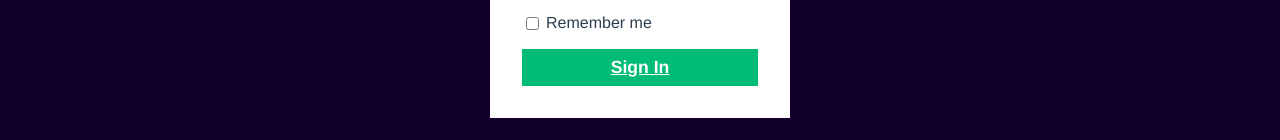
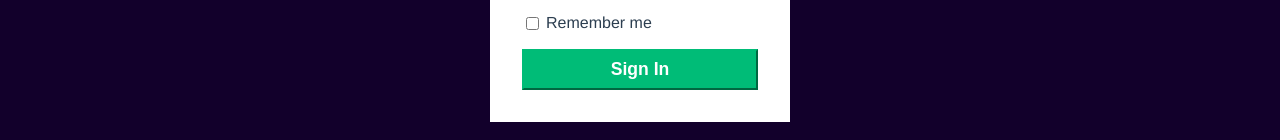
Before and after one commit to Orkham/NicolasChatelais_13_18102021, a React (Create React App) app: page /sign-in in a window 1280 px wide. Shown: the part 418-558 px from the top of the page. Built offline with nearby package versions, Linux system fonts and the light colour scheme.

Commit message:
test login js

```diff
--- a/src/App.js
+++ b/src/App.js
@@ -10,17 +10,22 @@ import * as ACTIONS from './actions/actions.js'
 
 /*STORE*/
 
-let store = createStore(reducer)
+export let store = createStore(reducer)
 //console.log(store)
 /* store.subscribe(function () {
   console.log(store.getState())
 }) */
 
 //store.dispatch(ACTIONS.testClick)
-store.dispatch(ACTIONS.signIn)
+//store.dispatch(ACTIONS.signIn)
 
-function testButton(){
+function testButton() {
   store.dispatch(ACTIONS.testClick)
+  console.log(store.getState())
+}
+function logIn() {
+  store.dispatch(ACTIONS.signIn)
+  console.log(store.getState())
 }
 
 function App() {
@@ -30,9 +35,10 @@ function App() {
         <Route exact path="/">
           <WelcomePage />
           <button onClick={testButton}>Test</button>
+          <button onClick={logIn}>Connexion</button>
         </Route>
         <Route path="/sign-in">
-          <SignInPage />
+          <SignInPage store={store} />
         </Route>
         <Route path="/user">
           <UserPage />
--- a/src/actions/actions.js
+++ b/src/actions/actions.js
@@ -2,7 +2,6 @@ import * as ACTIONS from './actions_types.js'
 
 export let testClick = {
   type: ACTIONS.TEST,
-  payload: 'test',
 }
 export let signIn = {
   type: ACTIONS.SIGN_IN,
--- a/src/components/SignInForm.js
+++ b/src/components/SignInForm.js
@@ -2,6 +2,9 @@ import React from 'react'
 import styled from 'styled-components'
 import { FontAwesomeIcon } from '@fortawesome/react-fontawesome'
 import { faUserCircle } from '@fortawesome/free-solid-svg-icons'
+import { store } from '../App'
+import * as ACTIONS from '../actions/actions.js'
+import Input from './login/input.js'
 
 const StyledSignInForm = styled.div`
   .bg-dark {
@@ -54,7 +57,21 @@ const StyledSignInForm = styled.div`
   }
 `
 
-export default function SignInForm() {
+function logIn(e) {
+  e.preventDefault()
+  store.dispatch(ACTIONS.signIn)
+  console.log(store.getState())
+  let usernameValue = document.getElementById('username')
+  let passwordValue = document.getElementById('password')
+  /* console.log(usernameValue.value)
+  console.log(passwordValue.value) */
+  if (usernameValue.value === '123' && passwordValue.value === '123') {
+    console.log('connecté !')
+  }
+}
+
+export default function SignInForm(props) {
+  //console.log(props.store.getState())
   return (
     <StyledSignInForm>
       <main className="bg-dark">
@@ -65,24 +82,27 @@ export default function SignInForm() {
           ></FontAwesomeIcon>
           <h1>Sign In</h1>
           <form>
-            <div className="input-wrapper">
-              <label for="username">Username</label>
-              <input type="text" id="username" />
-            </div>
-            <div className="input-wrapper">
-              <label for="password">Password</label>
-              <input type="password" id="password" />
-            </div>
+            <Input
+              htmlForValue="username"
+              type="text"
+              id="username"
+              labelTitle="Username"
+            />
+            <Input
+              htmlForValue="password"
+              type="password"
+              id="password"
+              labelTitle="Password"
+            />
+
             <div className="input-remember">
               <input type="checkbox" id="remember-me" />
-              <label for="remember-me">Remember me</label>
+              <label htmlFor="remember-me">Remember me</label>
             </div>
-            {/* <!-- PLACEHOLDER DUE TO STATIC SITE --> */}
-            <a href="./user.html" className="sign-in-button">
+
+            <button className="sign-in-button" onClick={logIn}>
               Sign In
-            </a>
-            {/* <!-- SHOULD BE THE BUTTON BELOW --> */}
-            {/* <!-- <button className="sign-in-button">Sign In</button> --> */}
+            </button>
           </form>
         </section>
       </main>
--- /dev/null
+++ b/src/components/login/input.js
@@ -0,0 +1,8 @@
+export default function Input(props) {
+  return (
+    <div className="input-wrapper">
+      <label htmlFor={props.htmlForValue}>{props.labelTitle}</label>
+      <input type={props.type} id={props.id} />
+    </div>
+  )
+}
--- a/src/pages/SignInPage.js
+++ b/src/pages/SignInPage.js
@@ -2,11 +2,11 @@ import Header from '../components/Header'
 import Footer from '../components/Footer'
 import SignInForm from '../components/SignInForm'
 
-export default function SignInPage() {
+export default function SignInPage(props) {
   return (
     <div>
       <Header />
-      <SignInForm />
+      <SignInForm store={props.store} />
       <Footer />
     </div>
   )
--- a/src/reducers/login.reducer.js
+++ b/src/reducers/login.reducer.js
@@ -6,16 +6,13 @@ const stateInit = {
 }
 
 export default function reducer(state = stateInit, action) {
-  let newState
+
   if (action.type === ACTIONS.TEST) {
-    console.log('test')
-    newState = state
+    return { ...state, bonjour: !state.bonjour }
   } else if (action.type === ACTIONS.SIGN_IN) {
-    //console.log('sign-in')
-    newState = state
+    return { ...state, connected: !state.connected }
   } else {
-    newState = state
+    return state
   }
-  //console.log(action, newState)
-  return newState
+
 }
```
